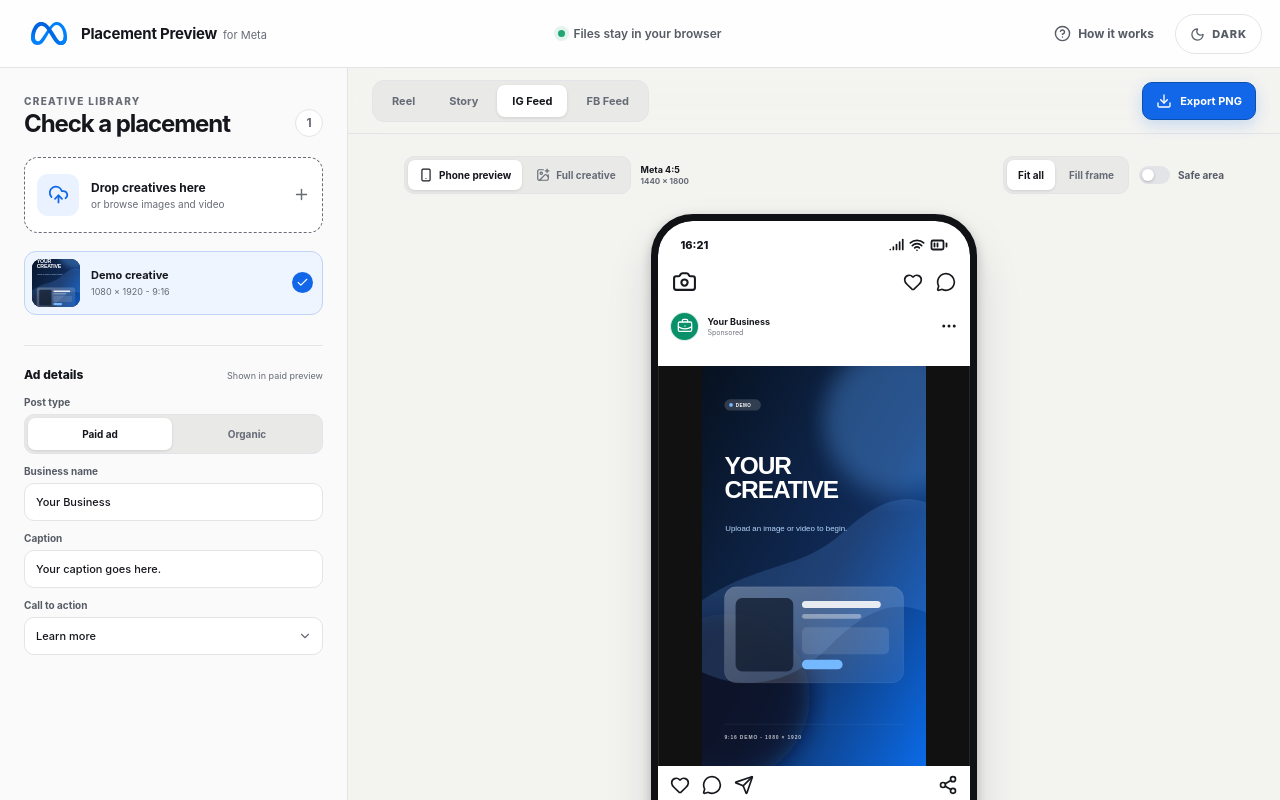
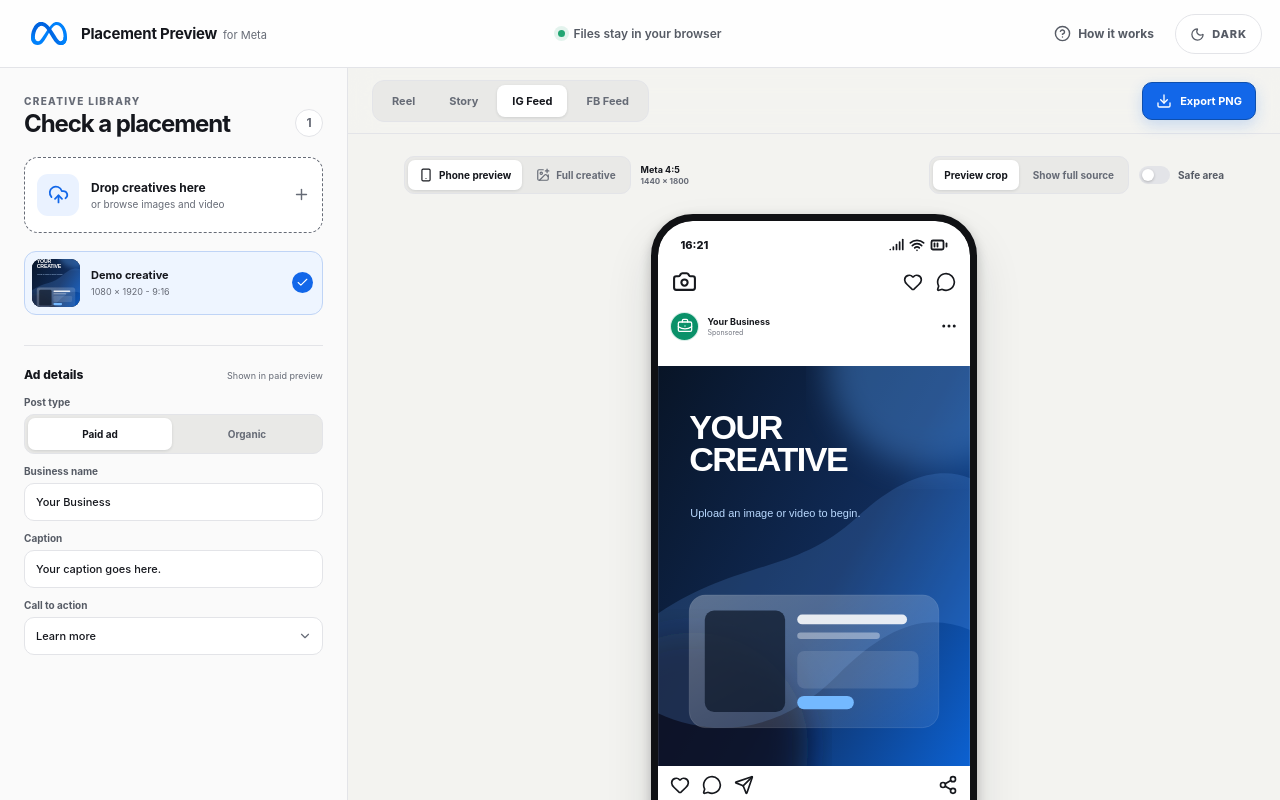
Before and after one commit to hain-uk/meta-placement-preview, a React (Vite) app: page / in a window 1280 px wide. Both pictures are taken after a click on the button "IG Feed". Shown: the top 800 px of the page. Built offline with nearby package versions, Linux system fonts and the light colour scheme.

Commit message:
Clarify off-ratio creative previews

```diff
--- a/src/App.tsx
+++ b/src/App.tsx
@@ -215,7 +215,7 @@
   const [selectedId, setSelectedId] = useState(SAMPLE.id);
   const [placementId, setPlacementId] = useState<PlacementId>('ig-reel');
   const [previewMode, setPreviewMode] = useState<PreviewMode>('phone');
-  const [fitMode, setFitMode] = useState<FitMode>('fit');
+  const [fitMode, setFitMode] = useState<FitMode>('fill');
   const [safeZone, setSafeZone] = useState(false);
   const [promoted, setPromoted] = useState(true);
   const [businessName, setBusinessName] = useState('Your Business');
@@ -239,6 +239,7 @@
     }
     return { ratio: placement.recommendedRatio, label: placement.recommendedLabel, width: placement.canvasWidth, height: placement.canvasHeight };
   }, [placement, selected?.kind]);
+  const ratioMismatch = Boolean(selected?.width && selected?.height && Math.abs((selected.width / selected.height) - canvasSpec.ratio) / canvasSpec.ratio >= 0.025);
 
   useEffect(() => {
     const root = document.documentElement;
@@ -250,6 +251,8 @@
       // The theme still works when storage is unavailable.
     }
   }, [theme]);
+
+  useEffect(() => { setFitMode('fill'); }, [selectedId, placementId]);
 
   useEffect(() => () => { objectUrls.current.forEach((url) => URL.revokeObjectURL(url)); }, []);
 
@@ -266,15 +269,15 @@
         : { tone: 'good', title: `Ready in Meta's ${canvasSpec.label} canvas`, detail: `${canvasDetail} - no ratio adjustment.` };
     }
     if (fitMode === 'fit') {
-      return { tone: 'info', title: `${formatRatio(selected.width, selected.height)} fitted inside Meta's ${canvasSpec.label} canvas`, detail: `${canvasDetail} - the whole source remains visible; empty bands show unused canvas.${lowResolution ? ' Source resolution is also below the target.' : ''}` };
+      return { tone: 'info', title: 'Full source diagnostic - not a delivery preview', detail: `${canvasDetail} - the whole upload is visible inside the target canvas, so empty bands show the unused area.${lowResolution ? ' Source resolution is also below the target.' : ''}` };
     }
 
     if (sourceRatio > canvasSpec.ratio) {
       const sideCrop = ((1 - canvasSpec.ratio / sourceRatio) / 2) * 100;
-      return { tone: 'warn', title: `Fill crops about ${sideCrop.toFixed(1)}% from each side`, detail: `${canvasDetail} - switch to Fit to keep the full source.` };
+      return { tone: 'warn', title: `Preview crop removes about ${sideCrop.toFixed(1)}% from each side`, detail: `${canvasDetail} - centre-crop simulation only; confirm the final paid crop in Ads Manager.${lowResolution ? ' Source resolution is also below the target.' : ''}` };
     }
     const verticalCrop = ((1 - sourceRatio / canvasSpec.ratio) / 2) * 100;
-    return { tone: 'warn', title: `Fill crops about ${verticalCrop.toFixed(1)}% from top and bottom`, detail: `${canvasDetail} - switch to Fit to keep the full source.` };
+    return { tone: 'warn', title: `Preview crop removes about ${verticalCrop.toFixed(1)}% from top and bottom`, detail: `${canvasDetail} - centre-crop simulation only; confirm the final paid crop in Ads Manager.${lowResolution ? ' Source resolution is also below the target.' : ''}` };
   }, [canvasSpec, fitMode, selected]);
 
   async function addFiles(files: File[]) {
@@ -402,7 +405,7 @@
                 <span className="canvas-spec"><strong>Meta {canvasSpec.label}</strong>{canvasSpec.width} × {canvasSpec.height}</span>
               </div>
               <div className="stage-control-group stage-control-group-right">
-                <span className="button-toggle fit-toggle" aria-label="Creative framing"><button className={fitMode === 'fit' ? 'active' : ''} onClick={() => setFitMode('fit')} type="button">Fit all</button><button className={fitMode === 'fill' ? 'active' : ''} onClick={() => setFitMode('fill')} type="button">Fill frame</button></span>
+                {ratioMismatch && <span className="button-toggle source-view-toggle" aria-label="Off-ratio creative preview"><button className={fitMode === 'fill' ? 'active' : ''} onClick={() => setFitMode('fill')} type="button">Preview crop</button><button className={fitMode === 'fit' ? 'active' : ''} onClick={() => setFitMode('fit')} type="button">Show full source</button></span>}
                 <label className="safe-toggle"><input type="checkbox" checked={safeZone} onChange={(event) => setSafeZone(event.target.checked)} /><span /><em>Safe area</em></label>
               </div>
             </div>
@@ -424,7 +427,7 @@
         </section>
       </div>
 
-      <section className="explainer" id="how-it-works"><span className="eyebrow">What the preview means</span><h2>Every upload is checked inside Meta’s placement canvas.</h2><div className="explain-grid"><article><span>01</span><h3>Reels + Stories: 9:16</h3><p>Images and video use Meta’s 1440 × 2560 target canvas. Uploaded dimensions never change its shape.</p></article><article><span>02</span><h3>Feed adapts by media type</h3><p>Static Feed uses 4:5 at 1440 × 1800. Instagram Feed video uses Meta’s separate 9:16 at 1080 × 1920 target.</p></article><article><span>03</span><h3>Fit or Fill</h3><p>Fit keeps the whole source and may show empty bands. Fill covers the Meta canvas and clearly reports any crop.</p></article></div></section>
+      <section className="explainer" id="how-it-works"><span className="eyebrow">What the preview means</span><h2>Every upload is checked inside Meta’s placement canvas.</h2><div className="explain-grid"><article><span>01</span><h3>Reels + Stories: 9:16</h3><p>Images and video use Meta’s 1440 × 2560 target canvas. Uploaded dimensions never change its shape.</p></article><article><span>02</span><h3>Feed adapts by media type</h3><p>Static Feed uses 4:5 at 1440 × 1800. Instagram Feed video uses Meta’s separate 9:16 at 1080 × 1920 target.</p></article><article><span>03</span><h3>Off-ratio uploads</h3><p>The placement view previews a centre crop. Show full source is a diagnostic only; confirm the final paid crop in Ads Manager.</p></article></div></section>
       <footer className="site-footer"><span>Unofficial tool - not affiliated with or endorsed by Meta.</span><span>Uploads stay in your browser.</span></footer>
     </main>
   );
```
Also changed, not shown: 3 other files (tests, documents, lock files or other folders).
